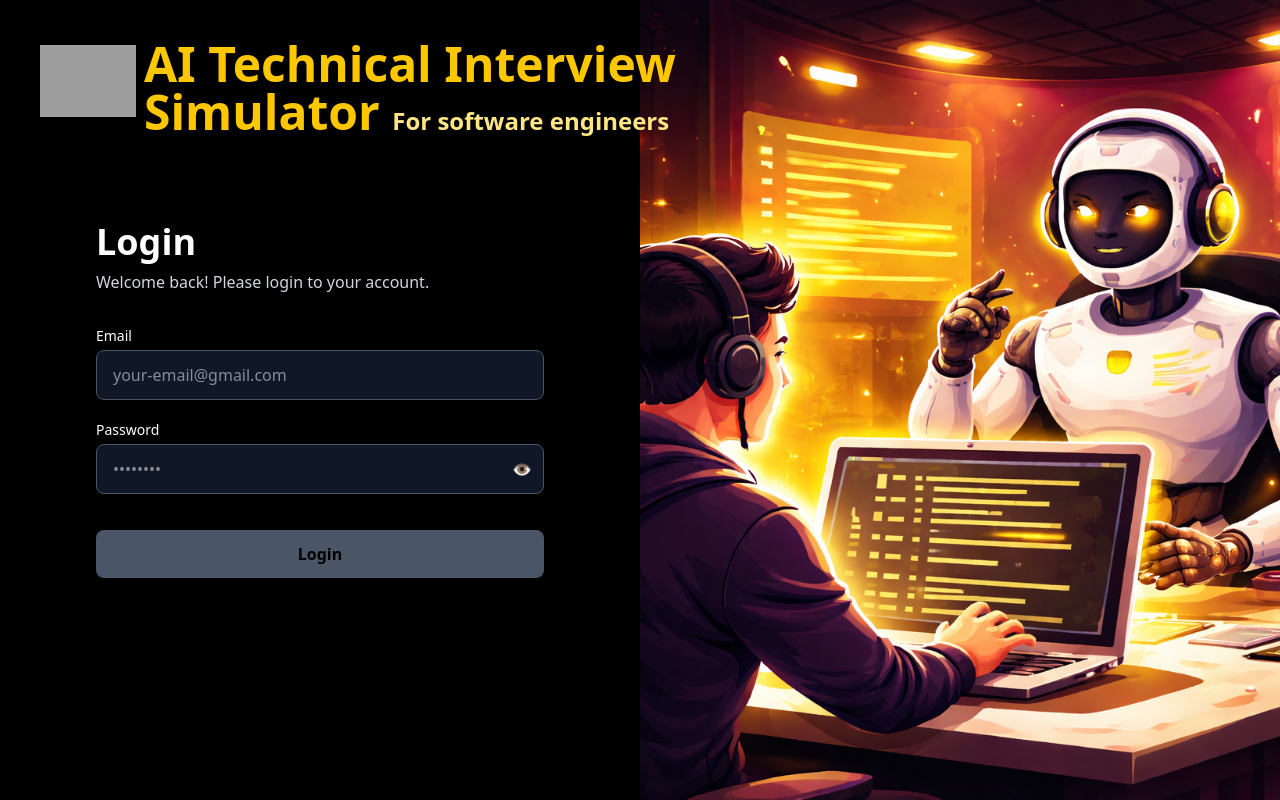
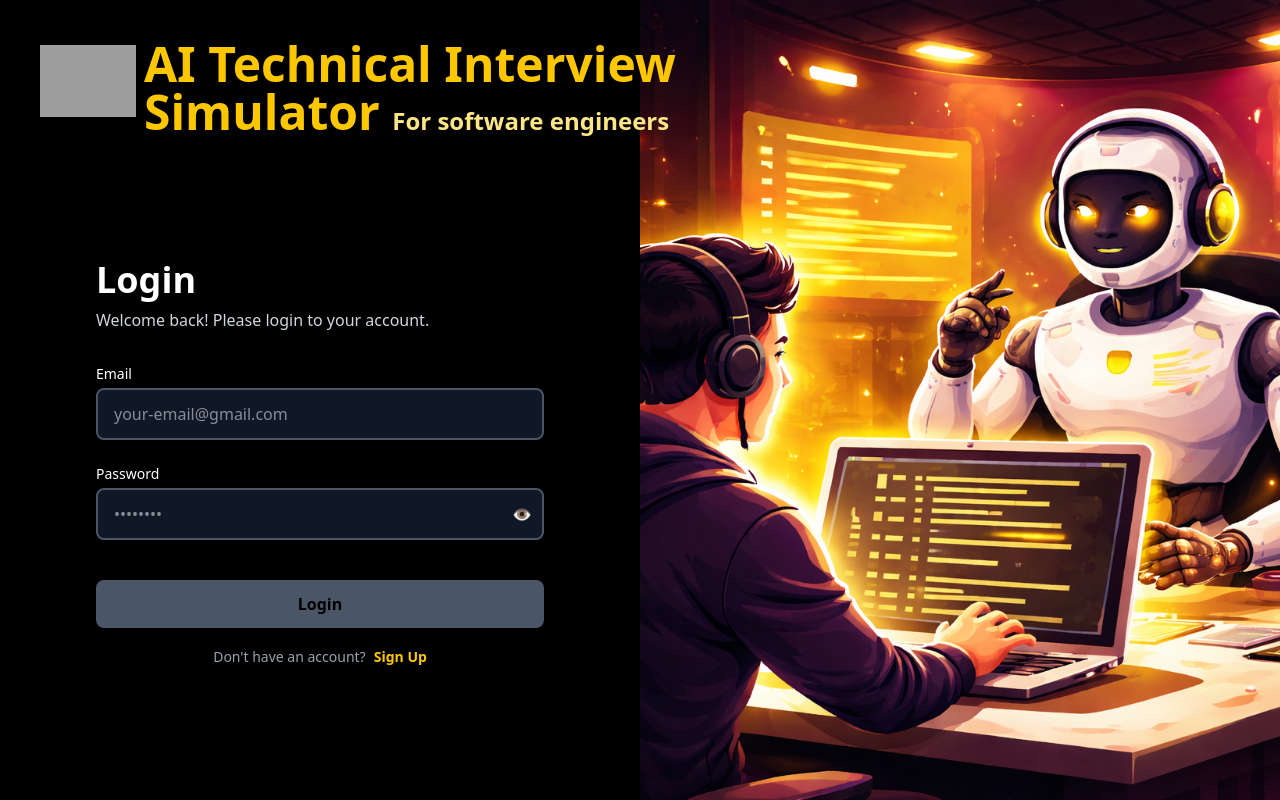
Before and after one commit to HajarAitAbdielmomin/AI-Technical-Interview-Simulator-for-software-engineers, an Angular app in the folder Frontend/: page / in a window 1280 px wide. Built offline with nearby package versions, Linux system fonts and the light colour scheme; grey boxes are pictures that could not be loaded.

Commit message:
refactor: add the signup form

```diff
--- a/Frontend/src/app/auth/login-page/login-page.html
+++ b/Frontend/src/app/auth/login-page/login-page.html
@@ -19,39 +19,51 @@
   </header>
 
   <!-- Left: Login form -->
-  <section class="w-1/2 flex items-center justify-center px-10">
+  <section class="w-1/2 flex items-center justify-center px-10 pt-32">
     <div class="w-full max-w-md">
 
-      <h1 class="text-2xl sm:text-3xl lg:text-4xl font-semibold text-white mb-2">Login</h1>
-      <p class="text-sm sm:text-base text-gray-300 mb-6 sm:mb-8">Welcome back! Please login to your account.</p>
+      <h1 class="text-2xl sm:text-3xl lg:text-4xl font-semibold text-white mb-2">{{ isSignup ? 'Sign Up' : 'Login' }}</h1>
+      <p class="text-sm sm:text-base text-gray-300 mb-6 sm:mb-8">{{ isSignup ? 'Create your account to get started.' : 'Welcome back! Please login to your account.' }}</p>
       <div *ngIf="errorMessage" class="text-pink-500 text-sm bg-pink-50 p-3 rounded-lg mb-4">
         {{ errorMessage }}
       </div>
-      <form [formGroup]="form" (ngSubmit)="onSubmit()"  class="space-y-5">
-        <div class="flex flex-col">
+      <form [formGroup]="form" (ngSubmit)="onSubmit()"  class="space-y-5 ">
+        <div *ngIf="isSignup" class="flex flex-col min-h-20">
+          <label class="text-sm text-white mb-1">Username</label>
+          <input
+            type="text"
+            formControlName="username"
+            placeholder="Your username"
+            class="px-4 py-3 rounded-lg border-2 border-gray-600 bg-gray-900 text-white focus:outline-none focus:ring-2 focus:ring-yellow-400"
+          />
+          <div *ngIf="form.get('username')?.invalid && form.get('username')?.touched" class="text-pink-400 text-sm mt-1 min-h-[1.25rem]">
+            <span *ngIf="form.get('username')?.errors?.['required']">Username is required</span>
+          </div>
+        </div>
+        <div class="flex flex-col min-h-20">
           <label class="text-sm text-white mb-1">Email</label>
           <input
             type="email"
             formControlName="email"
             placeholder="your-email@gmail.com"
-            class="px-4 py-3 rounded-lg border border-gray-600 bg-gray-900 text-white focus:outline-none focus:ring-2 focus:ring-yellow-400"
+            class="px-4 py-3 rounded-lg border-2 border-gray-600 bg-gray-900 text-white focus:outline-none focus:ring-2 focus:ring-yellow-400"
           />
-        </div>
-        <div *ngIf="form.get('email')?.invalid && form.get('email')?.touched"
-             class="text-pink-400 text-sm mt-1">
+          <div *ngIf="form.get('email')?.invalid && form.get('email')?.touched"
+               class="text-pink-400 text-sm mt-1 min-h-5">
           <span *ngIf="form.get('email')?.errors?.['required']">Email is required</span>
           <span *ngIf="form.get('email')?.errors?.['email']">Invalid email format</span>
+          </div>
         </div>
 
 
-        <div class="flex flex-col">
+        <div class="flex flex-col min-h-20">
           <label class="text-sm text-white mb-1">Password</label>
           <div class="relative">
             <input
               [type]="showPassword ? 'text' : 'password'"
               formControlName="password"
               placeholder="••••••••"
-              class="px-4 py-3 pr-12 rounded-lg border border-gray-600 bg-gray-900 text-white focus:outline-none focus:ring-2 focus:ring-yellow-400 w-full"
+              class="px-4 py-3 pr-12 rounded-lg border-2 border-gray-600 bg-gray-900 text-white focus:outline-none focus:ring-2 focus:ring-yellow-400 w-full"
             />
             <button
               type="button"
@@ -65,7 +77,7 @@
               }
             </button>
           </div>
-          <div *ngIf="form.get('password')?.invalid && form.get('password')?.touched" class="text-pink-400 text-sm mt-1">
+          <div *ngIf="form.get('password')?.invalid && form.get('password')?.touched" class="text-pink-400 text-sm mt-1 min-h-[1.25rem]">
             <span *ngIf="form.get('password')?.errors?.['required']">Password is required</span>
             <span *ngIf="form.get('password')?.errors?.['minlength']">Password must be at least 8 characters</span>
           </div>
@@ -78,9 +90,16 @@
           [disabled]="form.invalid"
           class="w-full mt-4 py-3 rounded-lg bg-yellow-400 text-black font-bold transition shadow-lg hover:bg-yellow-500 hover:shadow-xl cursor-pointer disabled:bg-gray-600 disabled:cursor-not-allowed"
         >
-          Login
+          {{ isSignup ? 'Sign Up' : 'Login' }}
         </button>
       </form>
+
+      <div class="mt-4 text-center">
+        <span class="text-gray-400 text-sm">{{ isSignup ? 'Already have an account?' : "Don't have an account?" }}</span>
+        <button (click)="toggleForm()" class="text-yellow-400 hover:text-yellow-500 font-semibold text-sm ml-2 cursor-pointer">
+          {{ isSignup ? 'Login' : 'Sign Up' }}
+        </button>
+      </div>
     </div>
   </section>
 
--- a/Frontend/src/app/auth/login-page/login-page.ts
+++ b/Frontend/src/app/auth/login-page/login-page.ts
@@ -13,12 +13,14 @@ import { Router } from '@angular/router';
 })
 export class LoginPage {
   form = new FormGroup({
+    username: new FormControl('', [Validators.required]),
     email: new FormControl('', [Validators.required, Validators.email]),
     password: new FormControl('', [Validators.required])
   }
   );
   showPassword = false;
   errorMessage = '';
+  isSignup = false;
 
   constructor(private router:Router,private auth:AuthService, private storageService:StorageService, private cdr: ChangeDetectorRef) {}
 
@@ -43,6 +45,11 @@ export class LoginPage {
 
   togglePasswordVisibility() {
     this.showPassword = !this.showPassword;
+  }
 
+  toggleForm() {
+    this.isSignup = !this.isSignup;
+    this.errorMessage = '';
+    this.form.reset();
   }
 }
```
